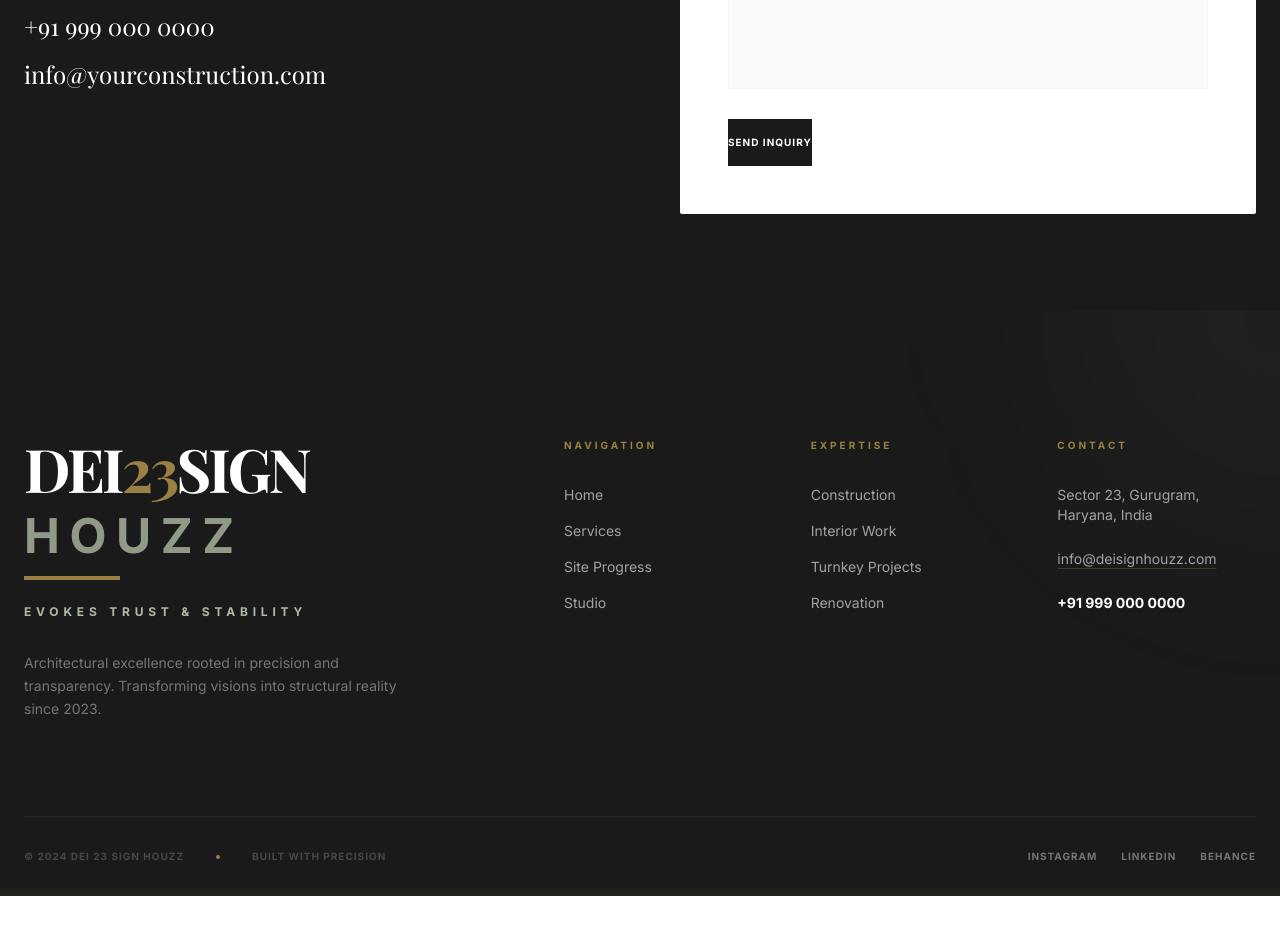
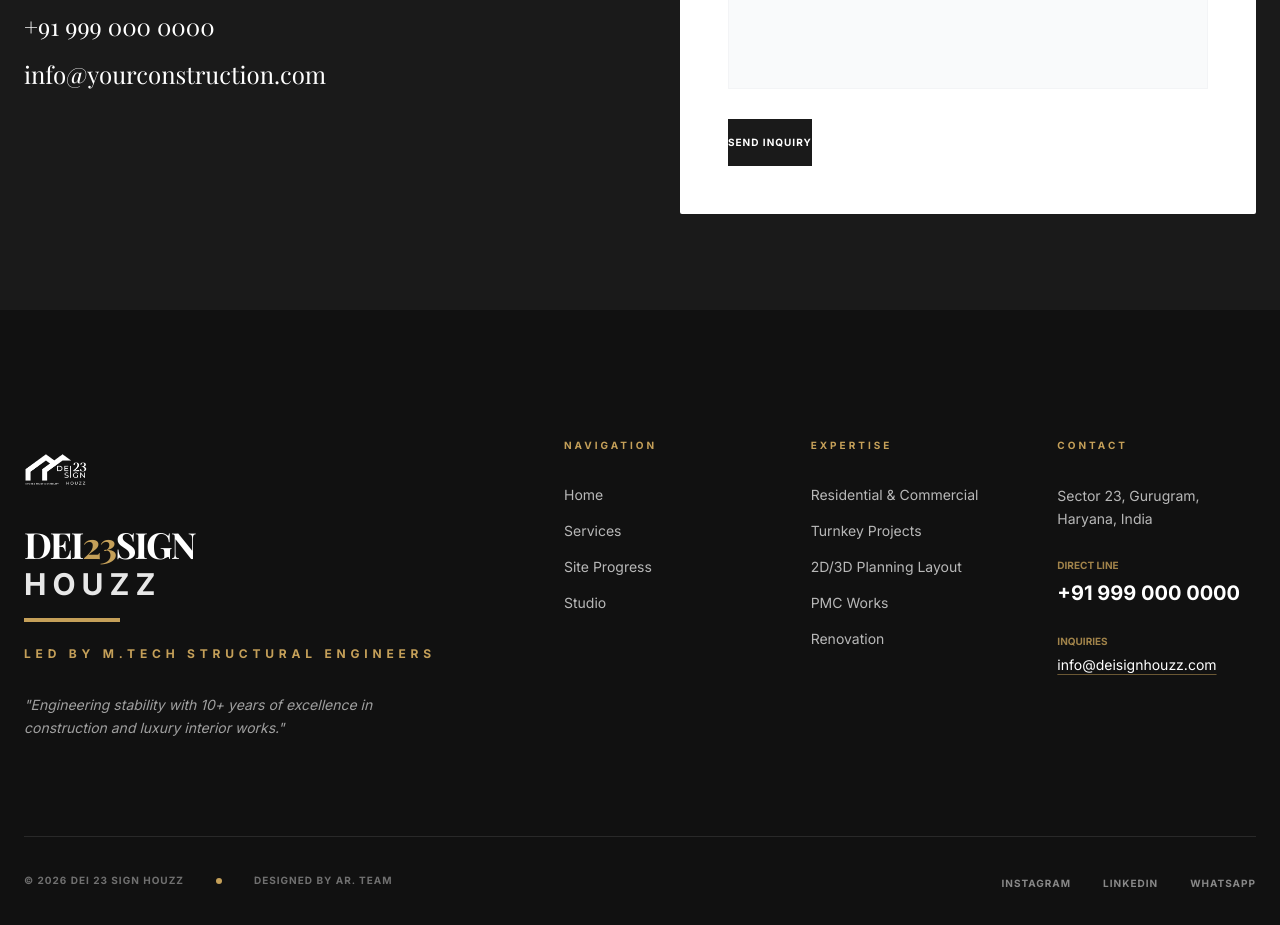
Before and after one commit to gfuid/ARCHI.TEK, a React (Vite) app: page /contact in a window 1280 px wide. Shown: the part 409-1334 px from the top of the page. Before the commit the page ends 1305 px from the top, so only its background shows below. Built offline with nearby package versions, Linux system fonts and the light colour scheme; a web font is replaced by a local one.

Commit message:
new fixing

```diff
--- a/About-us/About.tsx
+++ b/About-us/About.tsx
@@ -1,6 +1,7 @@
 import React from 'react';
 import { motion } from 'framer-motion';
 import Magnetic from './Magnetic';
+import img from "./../assets/image.png"
 
 const TEAM = [
     {
@@ -51,7 +52,7 @@ const About: React.FC = () => {
                     </motion.div>
 
                     <div className="grid grid-cols-2 gap-4">
-                        <img src="https://images.unsplash.com/photo-1503387762-592f2416460a?q=80&w=600" alt="Planning" className="w-full h-64 object-cover rounded-sm grayscale hover:grayscale-0 transition-all duration-700" />
+                        <img src={img} alt="Planning" className="w-full h-64 object-cover rounded-sm grayscale hover:grayscale-0 transition-all duration-700" />
                         <img src="https://images.unsplash.com/photo-1581094794329-c8112a89af12?q=80&w=600" alt="Site Work" className="w-full h-64 object-cover rounded-sm mt-12 grayscale hover:grayscale-0 transition-all duration-700" />
                     </div>
                 </div>
--- a/App.tsx
+++ b/App.tsx
@@ -7,6 +7,7 @@ import Process from './components/Process';
 import Footer from './components/Footer';
 import CustomCursor from './components/CustomCursor';
 import Marquee from './components/Marquee';
+import WhyChooseUs from './components/WhyChooseUs';
 
 // Naye folders se components
 import Portfoliositepic from './sitepic/Portfolio';
@@ -28,6 +29,7 @@ const App: React.FC = () => {
               <Marquee />
               <Services />
               <Process />
+              <WhyChooseUs />
             </main>
           } />
 
--- a/components/Footer.tsx
+++ b/components/Footer.tsx
@@ -1,95 +1,105 @@
-
 import React from 'react';
 import Magnetic from './Magnetic';
+import logo from "./../assets/logo.png"
 
 const Footer: React.FC = () => {
   return (
-    <footer id="contact" className="bg-houzz-dark text-white pt-32 pb-8 overflow-hidden relative">
+    <footer id="contact" className="bg-[#111111] text-white pt-32 pb-8 overflow-hidden relative">
       {/* Subtle Background Accent */}
-      <div className="absolute top-0 right-0 w-96 h-96 bg-houzz-sage/5 rounded-full blur-[120px] -translate-y-1/2 translate-x-1/2"></div>
+      <div className="absolute top-0 right-0 w-96 h-96 bg-red/10 rounded-full blur-[120px] -translate-y-1/2 translate-x-1/2 opacity-50"></div>
 
       <div className="max-w-7xl mx-auto px-6 relative z-10">
         <div className="grid grid-cols-1 lg:grid-cols-12 gap-16 mb-24">
 
           {/* Brand Identity Column */}
           <div className="lg:col-span-5">
-            <div className="mb-8">
-              <h2 className="text-4xl md:text-6xl font-serif font-bold tracking-tighter leading-none mb-4">
-                DEI<span className="text-houzz-gold">23</span>SIGN <br />
-                <span className="text-houzz-sage/80 uppercase text-3xl md:text-5xl tracking-[0.2em] font-sans font-bold">HOUZZ</span>
+            <div className="mb-8 flex flex-col items-start">
+              <img
+                src={logo}
+                alt="Logo"
+                className="h-16 w-auto mb-6 brightness-0 invert" // Ensures logo shows white
+              />
+              <h2 className="text-4xl font-serif font-bold tracking-tighter leading-none mb-4 text-white">
+                DEI<span className="text-[#C5A059]">23</span>SIGN <br />
+                <span className="text-white/90 uppercase text-3xl tracking-[0.2em] font-sans font-bold">HOUZZ</span>
               </h2>
-              <div className="w-24 h-1 bg-houzz-gold mb-6"></div>
-              <p className="text-houzz-sage font-bold tracking-[0.4em] uppercase text-[10px] md:text-xs">
-                Evokes Trust & Stability
+              <div className="w-24 h-1 bg-[#C5A059] mb-6"></div>
+              <p className="text-[#C5A059] font-bold tracking-[0.4em] uppercase text-[10px] md:text-xs">
+                Led by M.Tech Structural Engineers
               </p>
             </div>
-            <p className="text-white/40 max-w-sm leading-relaxed text-sm">
-              Architectural excellence rooted in precision and transparency. Transforming visions into structural reality since 2023.
+            <p className="text-white/60 max-w-sm leading-relaxed text-sm italic">
+              "Engineering stability with 10+ years of excellence in construction and luxury interior works."
             </p>
           </div>
 
           {/* Navigation and Services Columns */}
-          <div className="lg:col-span-7 grid grid-cols-1 sm:grid-cols-3 gap-12">
+          <div className="lg:col-span-7 grid grid-cols-1 sm:grid-cols-3 gap-12 text-left">
             <div>
-              <h4 className="text-houzz-gold text-[10px] font-bold uppercase tracking-[0.3em] mb-8">Navigation</h4>
-              <ul className="space-y-4 text-sm text-white/60">
-                <li><a href="#" className="hover:text-white transition-colors">Home</a></li>
-                <li><a href="#services" className="hover:text-white transition-colors">Services</a></li>
-                <li><a href="#site-pics" className="hover:text-white transition-colors">Site Progress</a></li>
-                <li><a href="#about" className="hover:text-white transition-colors">Studio</a></li>
+              <h4 className="text-[#C5A059] text-[10px] font-bold uppercase tracking-[0.3em] mb-8">Navigation</h4>
+              <ul className="space-y-4 text-sm text-white/70">
+                <li><a href="#" className="hover:text-[#C5A059] transition-colors">Home</a></li>
+                <li><a href="#services" className="hover:text-[#C5A059] transition-colors">Services</a></li>
+                <li><a href="#site-pics" className="hover:text-[#C5A059] transition-colors">Site Progress</a></li>
+                <li><a href="#about" className="hover:text-[#C5A059] transition-colors">Studio</a></li>
               </ul>
             </div>
 
             <div>
-              <h4 className="text-houzz-gold text-[10px] font-bold uppercase tracking-[0.3em] mb-8">Expertise</h4>
-              <ul className="space-y-4 text-sm text-white/60">
-                <li>Construction</li>
-                <li>Interior Work</li>
+              <h4 className="text-[#C5A059] text-[10px] font-bold uppercase tracking-[0.3em] mb-8">Expertise</h4>
+              <ul className="space-y-4 text-sm text-white/70">
+                <li>Residential & Commercial</li>
                 <li>Turnkey Projects</li>
+                <li>2D/3D Planning Layout</li>
+                <li>PMC Works</li>
                 <li>Renovation</li>
               </ul>
             </div>
 
             <div>
-              <h4 className="text-houzz-gold text-[10px] font-bold uppercase tracking-[0.3em] mb-8">Contact</h4>
-              <div className="space-y-6 text-sm text-white/60">
-                <p>
+              <h4 className="text-[#C5A059] text-[10px] font-bold uppercase tracking-[0.3em] mb-8">Contact</h4>
+              <div className="space-y-6 text-sm text-white/70">
+                <p className="leading-relaxed">
                   Sector 23, Gurugram,<br />
                   Haryana, India
                 </p>
-                <a href="mailto:info@deisignhouzz.com" className="block hover:text-white transition-colors underline decoration-houzz-gold/30 underline-offset-4">
+                <div className="space-y-1">
+                  <p className="text-[10px] uppercase text-[#C5A059]/80 font-bold">Direct Line</p>
+                  <p className="text-white font-bold text-xl">+91 999 000 0000</p>
+                </div>
+                <div className="space-y-1">
+                  <p className="text-[10px] uppercase text-[#C5A059]/80 font-bold">Inquiries</p>
+                  <a href="mailto:info@deisignhouzz.com" className="block text-white hover:text-[#C5A059] transition-colors underline decoration-[#C5A059]/50 underline-offset-4">
                     info@deisignhouzz.com
                   </a>
-                <p className="text-white font-bold">+91 999 000 0000</p>
+                </div>
               </div>
             </div>
           </div>
         </div>
 
         {/* Bottom Bar */}
-        <div className="pt-8 border-t border-white/5 flex flex-col md:flex-row justify-between items-center space-y-6 md:space-y-0">
-          <div className="flex items-center space-x-8 text-[10px] font-bold tracking-widest text-white/20 uppercase">
-            <p>© 2024 DEI 23 SIGN HOUZZ</p>
-            <span className="w-1 h-1 bg-houzz-gold rounded-full"></span>
-            <p>Built with Precision</p>
+        <div className="pt-8 border-t border-white/10 flex flex-col md:flex-row justify-between items-center space-y-6 md:space-y-0">
+          <div className="flex items-center space-x-8 text-[10px] font-bold tracking-widest text-white/40 uppercase">
+            <p>© 2026 DEI 23 SIGN HOUZZ</p>
+            <span className="w-1.5 h-1.5 bg-[#C5A059] rounded-full"></span>
+            <p>Designed by Ar. Team</p>
           </div>
 
-          <div className="flex space-x-6">
-            {['Instagram', 'LinkedIn', 'Behance'].map((social) => (
+          <div className="flex space-x-8">
+            {['Instagram', 'LinkedIn', 'WhatsApp'].map((social) => (
+              <Magnetic key={social} strength={0.2}>
                 <a
-                key={social}
                   href="#"
-                className="text-[10px] font-bold uppercase tracking-widest text-white/40 hover:text-houzz-gold transition-colors"
+                  className="text-[10px] font-bold uppercase tracking-widest text-white/50 hover:text-[#C5A059] transition-colors"
                 >
                   {social}
                 </a>
+              </Magnetic>
             ))}
           </div>
         </div>
       </div>
-
-      {/* Aesthetic Curved Element at the bottom (inverted) */}
-      <div className="absolute bottom-0 left-1/2 -translate-x-1/2 w-[150%] h-1 bg-houzz-gold/20 blur-sm"></div>
     </footer>
   );
 };
--- a/components/Navbar.tsx
+++ b/components/Navbar.tsx
@@ -5,7 +5,7 @@ import Magnetic from './Magnetic';
 import logo from '../assets/logo.png';
 
 const PREVIEW_IMAGES = [
-  { title: "Residential", url: "https://images.unsplash.com/photo-1600585154340-be6161a56a0c?q=80&w=400" },
+  { title: "PMC ", url: "https://images.unsplash.com/photo-1600585154340-be6161a56a0c?q=80&w=400" },
   { title: "Commercial", url: "https://images.unsplash.com/photo-1486406146926-c627a92ad1ab?q=80&w=400" },
   { title: "Interior", url: "https://images.unsplash.com/photo-1618221195710-dd6b41faaea6?q=80&w=400" },
 ];
@@ -39,8 +39,8 @@ const Navbar: React.FC = () => {
                 src={logo}
                 alt="Logo"
                 className={`w-auto transition-all duration-700 ease-in-out origin-left ${isScrolled
-                    ? 'h-10 md:h-12 scale-100' // Scrolled size
-                    : 'h-14 md:h-20 scale-110' // Initial size (Increased for mobile)
+                  ? 'h-10 md:h-12 scale-100' // Scrolled size
+                  : 'h-14 md:h-20 scale-110' // Initial size (Increased for mobile)
                   }`}
               />
             </Link>
--- a/components/Services.tsx
+++ b/components/Services.tsx
@@ -29,13 +29,19 @@ const SERVICES = [
     id: 'pmc-works',
     title: 'PMC Works',
     desc: 'Professional Project Management Consultancy ensuring quality, safety, and timely delivery of your projects.',
-    image: 'https://images.unsplash.com/photo-1541888946425-d81bb19480c5?q=80&w=1200&auto=format&fit=crop'
+    image: 'https://images.unsplash.com/photo-1503387762-592f2416460a?q=80&w=1200&auto=format&fit=crop'
   },
   {
     id: 'renovation',
     title: 'Renovation',
     desc: 'Modernizing existing structures with the latest architectural standards and high-quality materials.',
     image: 'https://images.unsplash.com/photo-1503387837-b154d5074bd2?q=80&w=1200&auto=format&fit=crop'
+  },
+  {
+    id: 'Residential Construction',
+    title: 'Residential Construction',
+    desc: 'Expertise in building luxurious and structurally sound residential properties tailored to your lifestyle.',
+    image: 'https://images.unsplash.com/photo-1600585154340-be6161a56a0c?q=80&w=1200&auto=format&fit=crop'
   }
 ];
 
--- /dev/null
+++ b/components/WhyChooseUs.jsx
@@ -0,0 +1,91 @@
+import React from 'react';
+import { motion } from 'framer-motion';
+import { ShieldCheck, Ruler, Coins, HardHat } from 'lucide-react'; // Humne lucide-react install kiya hai
+
+const ROLES = [
+  {
+    title: "Project Planning",
+    desc: "Scientific scheduling and resource optimization for timely project delivery.",
+    icon: <Ruler className="w-6 h-6" />
+  },
+  {
+    title: "Cost Management",
+    desc: "Transparent budgeting and cost control to ensure maximum financial efficiency.",
+    icon: <Coins className="w-6 h-6" />
+  },
+  {
+    title: "Quality & Safety",
+    desc: "Strict quality control and safety protocols led by M.Tech Structural Engineers.",
+    icon: <ShieldCheck className="w-6 h-6" />
+  },
+  {
+    title: "Risk Management",
+    desc: "Proactive identification of site challenges to ensure structural stability.",
+    icon: <HardHat className="w-6 h-6" />
+  }
+];
+
+const WhyChooseUs = () => {
+  return (
+    <section id="why-choose-us" className="py-32 bg-white overflow-hidden scroll-mt-24">
+      <div className="max-w-7xl mx-auto px-6">
+        <div className="grid grid-cols-1 lg:grid-cols-2 gap-20 items-center">
+
+          {/* Left: Content Area */}
+          <motion.div
+            initial={{ opacity: 0, x: -50 }}
+            whileInView={{ opacity: 1, x: 0 }}
+            viewport={{ once: true }}
+            transition={{ duration: 0.8 }}
+          >
+            <span className="text-[#C5A059] font-bold uppercase tracking-[0.3em] text-xs mb-4 block">Our Commitment</span>
+            <h2 className="text-4xl md:text-6xl font-serif text-[#111111] mb-8 leading-tight">
+              Precision Engineering, <span className="italic text-[#C5A059]">Seamless</span> Execution.
+            </h2>
+            <p className="text-gray-500 text-lg mb-12 max-w-lg">
+              We focus on structural integrity and stakeholder coordination to transform architectural visions into reality.
+            </p>
+
+            <div className="grid grid-cols-1 sm:grid-cols-2 gap-8">
+              {ROLES.map((role, i) => (
+                <div key={i} className="group">
+                  <div className="w-12 h-12 flex items-center justify-center bg-gray-50 rounded-full text-[#C5A059] mb-4 group-hover:bg-[#C5A059] group-hover:text-white transition-all duration-500">
+                    {role.icon}
+                  </div>
+                  <h4 className="text-sm font-bold uppercase tracking-widest mb-2 text-[#111111]">
+                    {role.title}
+                  </h4>
+                  <p className="text-xs text-gray-400 leading-relaxed">
+                    {role.desc}
+                  </p>
+                </div>
+              ))}
+            </div>
+          </motion.div>
+
+          {/* Right: Technical Visual */}
+          <motion.div
+            initial={{ opacity: 0, scale: 0.9 }}
+            whileInView={{ opacity: 1, scale: 1 }}
+            viewport={{ once: true }}
+            transition={{ duration: 1 }}
+            className="relative"
+          >
+            <div className="aspect-[4/5] bg-gray-100 overflow-hidden rounded-sm relative z-10 shadow-2xl">
+              <img
+                src="https://images.unsplash.com/photo-1541888946425-d81bb19480c5?q=80&w=1000"
+                alt="Engineering Precision"
+                className="w-full h-full object-cover grayscale hover:grayscale-0 transition-all duration-1000"
+              />
+            </div>
+            {/* Aesthetic Gold Accent Line */}
+            <div className="absolute -bottom-6 -right-6 w-full h-full border-2 border-[#C5A059]/20 z-0"></div>
+          </motion.div>
+
+        </div>
+      </div>
+    </section>
+  );
+};
+
+export default WhyChooseUs;
--- a/package.json
+++ b/package.json
@@ -10,6 +10,7 @@
   },
   "dependencies": {
     "@google/genai": "^1.38.0",
+    "emailjs": "^5.0.0",
     "framer-motion": "^12.34.0",
     "lucide-react": "^0.563.0",
     "react": "^19.2.3",
```
Also changed, not shown: assets/image.png (added), 1 other file (tests, documents, lock files or other folders). Lines whose indentation alone changed are shown as unchanged.
